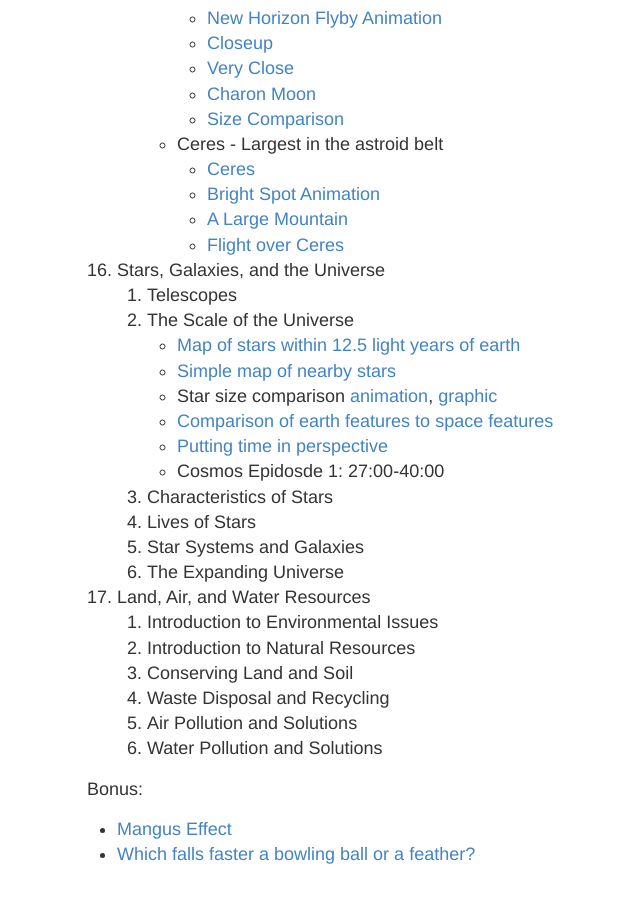
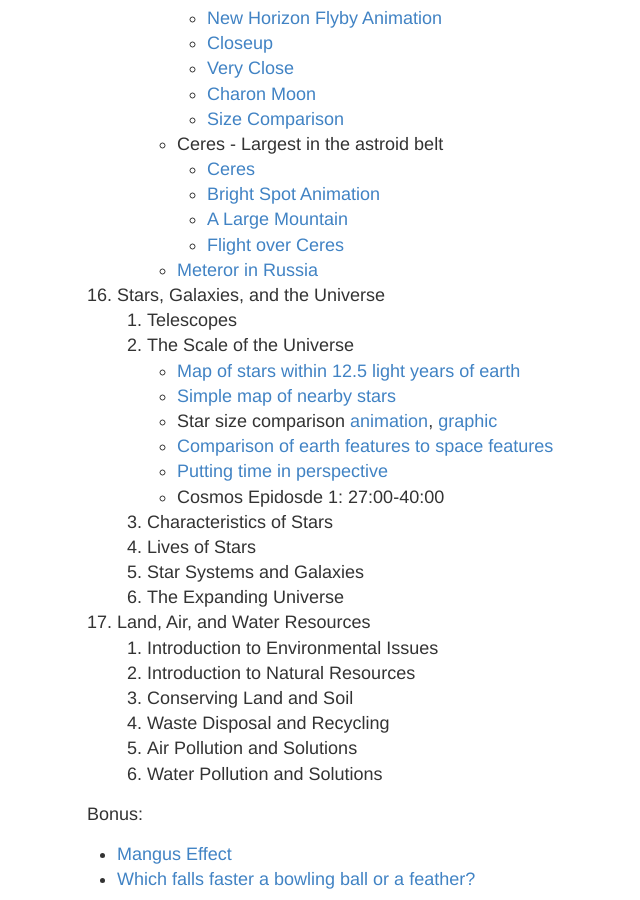
Before and after one commit to ctkstl/earth_science, a Jekyll site: the page built from resources.md, in a window 1280 px wide and 900 px high, scrolled down 9981 px. Shown: the whole window, without its empty margins (193-833 px from the left). Built offline with Jekyll 4.4.1, drawn with Linux system fonts in a browser that asks for light colours; Markdown is read by kramdown in place of the engine named in the settings.

Commit message:
russian meteror

```diff
--- a/resources.md
+++ b/resources.md
@@ -321,6 +321,7 @@ permalink: /resources/
              *    [Bright Spot Animation](https://commons.wikimedia.org/wiki/File:Ceres-bright-spots-animated_gif_(slow_frame_rate).gif)
              *    [A Large Mountain](https://commons.wikimedia.org/wiki/File:PIA19618-Ceres-PyramidShapedMountain-Dawn-20150806.jpg)
              *    [Flight over Ceres](https://www.youtube.com/watch?v=nJiw2NxqoBU)
+        *   [Meteror in Russia](https://commons.wikimedia.org/wiki/File:%D0%92%D0%B7%D1%80%D1%8B%D0%B2_%D0%BC%D0%B5%D1%82%D0%B5%D0%BE%D1%80%D0%B8%D1%82%D0%B0_%D0%BD%D0%B0%D0%B4_%D0%A7%D0%B5%D0%BB%D1%8F%D0%B1%D0%B8%D0%BD%D1%81%D0%BA%D0%BE%D0%BC_15_02_2013_avi-iCawTYPtehk.ogv)
 16. Stars, Galaxies, and the Universe
     1.  Telescopes
     2.  The Scale of the Universe
```
